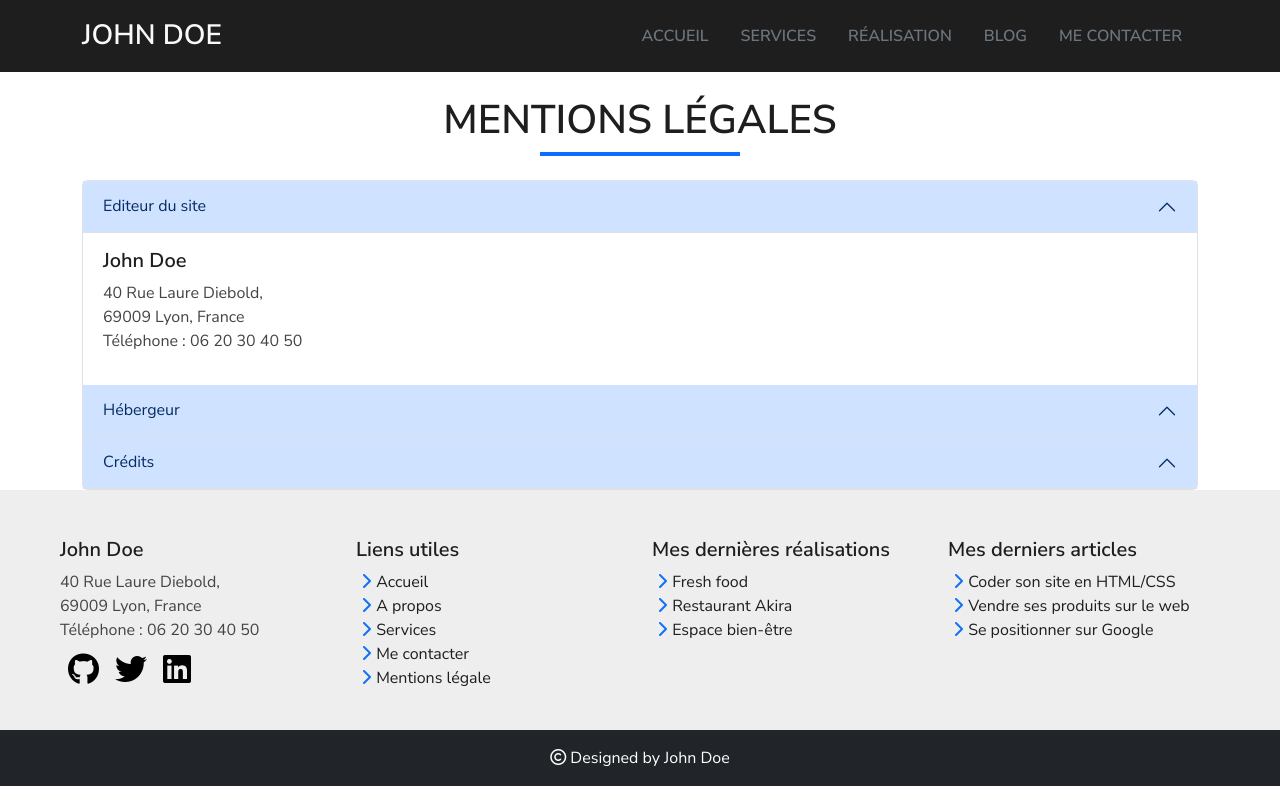
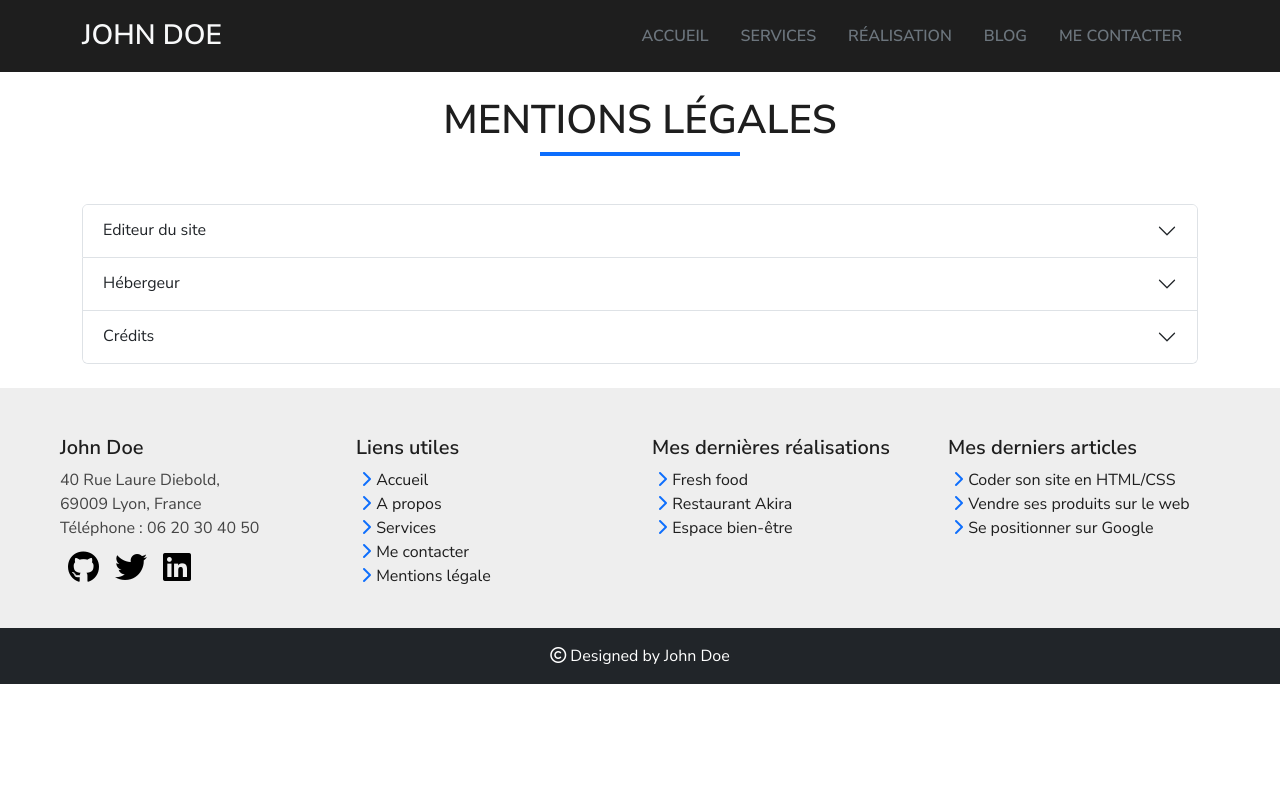
Before and after one commit to Anaiitat/CV-React, a React (Vite) app: page /mentions in a window 1280 px wide. Built offline with nearby package versions, Linux system fonts and the light colour scheme.

Commit message:
Finition accordéon

```diff
--- /dev/null
+++ b/src/css/Mentions.css
@@ -0,0 +1,11 @@
+
+
+.accordion-button:not(.collapsed) {
+  color: #0d6efd !important;
+  font-weight: bold;
+
+}
+
+a{
+    text-decoration: none;
+}
--- a/src/pages/Mentions.jsx
+++ b/src/pages/Mentions.jsx
@@ -1,18 +1,19 @@
 import React from "react";
+import "../css/Mentions.css"
 
 const Mentions = () => {
   return (
     <main>
-      <div className="container text-center py-4">
-        <h1 className="text-uppercase">Mentions légales</h1>
-        <div className="custom-border m-auto"></div>
-      </div>
       <div className="container">
-        <div className="accordion rounded border" id="accordionExample">
-          <div className="acordion-item">
-            <h2 className="accordion-header" id="headingOne">
+        <div className=" text-center py-4">
+          <h1 className="text-uppercase">Mentions légales</h1>
+          <div className="custom-border m-auto"></div>
+        </div>
+        <div class="accordion py-4" id="accordionExample">
+          <div class="accordion-item">
+            <h2 class="accordion-header " id="headingOne">
               <button
-                className="accordion-button"
+                class="accordion-button collapsed "
                 type="button"
                 data-bs-toggle="collapse"
                 data-bs-target="#collapseOne"
@@ -24,30 +25,38 @@ const Mentions = () => {
             </h2>
             <div
               id="collapseOne"
-              class="accordion-collapse collapse show "
+              class="accordion-collapse collapse "
               aria-labelledby="headingOne"
               data-bs-parent="#accordionExample"
             >
-              <div className="accordion-body">
-                <h5>John Doe</h5>
-                <address>
+              <div class="accordion-body">
+                <h2>John Doe</h2>
+                <address className="h-auto mt-2">
                   <p className="m-0">
-                    40 Rue Laure Diebold, <br />
-                    69009 Lyon, France
+                    <i class="fa-solid fa-location-dot"></i> 40 Rue Laure
+                    Diebold
+                    <br /> 69009 Lyon, France
                   </p>
-                  <p>Téléphone : 06 20 30 40 50</p>
+                  <a target="blank" href="0620304050" className="m-0">
+                    <i className=" fa-solid fa-mobile-button"></i> 06 20 30 40
+                    50
+                    <br />
+                  </a>
+                  <a target="blank" href="mailto:john.doe@gmail.com">
+                    <i class=" fa-solid fa-envelope"></i> john.doe@gmail.com
+                  </a>
                 </address>
               </div>
             </div>
           </div>
-          <div className="acordion-item">
-            <h2 className="accordion-header" id="headingTwo">
+          <div class="accordion-item">
+            <h2 class="accordion-header" id="headingTwo">
               <button
-                className="accordion-button"
+                class="accordion-button collapsed"
                 type="button"
                 data-bs-toggle="collapse"
                 data-bs-target="#collapseTwo"
-                aria-expanded="true"
+                aria-expanded="false"
                 aria-controls="collapseTwo"
               >
                 Hébergeur
@@ -55,28 +64,32 @@ const Mentions = () => {
             </h2>
             <div
               id="collapseTwo"
-              class="accordion-collapse collapse accordion-body"
+              class="accordion-collapse collapse"
               aria-labelledby="headingTwo"
               data-bs-parent="#accordionExample"
             >
-              <h5>John Doe</h5>
-              <address>
-                <p className="m-0">
-                  40 Rue Laure Diebold, <br />
-                  69009 Lyon, France
-                </p>
-                <p>Téléphone : 06 20 30 40 50</p>
-              </address>
+              <div class="accordion-body">
+                <h2>Always Data</h2>
+                <address className="m-0">
+                  <p>
+                    91 rue du Faubourg Saint Honoré <br />
+                    75008 Paris
+                  </p>
+                  <a href="www.alwaysdata.com">
+                    <i class="fa-solid fa-globe"></i> www.alwaysdata.com
+                  </a>
+                </address>
+              </div>
             </div>
           </div>
-          <div className="acordion-item">
-            <h2 className="accordion-header" id="headingThree">
+          <div class="accordion-item">
+            <h2 class="accordion-header" id="headingThree">
               <button
-                className="accordion-button"
+                class="accordion-button collapsed"
                 type="button"
                 data-bs-toggle="collapse"
                 data-bs-target="#collapseThree"
-                aria-expanded="true"
+                aria-expanded="false"
                 aria-controls="collapseThree"
               >
                 Crédits
@@ -84,18 +97,19 @@ const Mentions = () => {
             </h2>
             <div
               id="collapseThree"
-              class="accordion-collapse collapse  accordion-body"
-              aria-labelledby="headingOne"
+              class="accordion-collapse collapse"
+              aria-labelledby="headingThree"
               data-bs-parent="#accordionExample"
             >
-              <h5>John Doe</h5>
-              <address>
-                <p className="m-0">
-                  40 Rue Laure Diebold, <br />
-                  69009 Lyon, France
+              <div class="accordion-body">
+                <h2>Crédits</h2>
+                <p>Site développé par John Doe, étudiant du CEF.</p>
+                <p>
+                  Les images libres de droit sont issues du site <a href="https://pixabay.com/fr/" rel="nofollow" target="blank"
+                  > Pixabay
+                  </a>.
                 </p>
-                <p>Téléphone : 06 20 30 40 50</p>
-              </address>
+              </div>
             </div>
           </div>
         </div>
```
